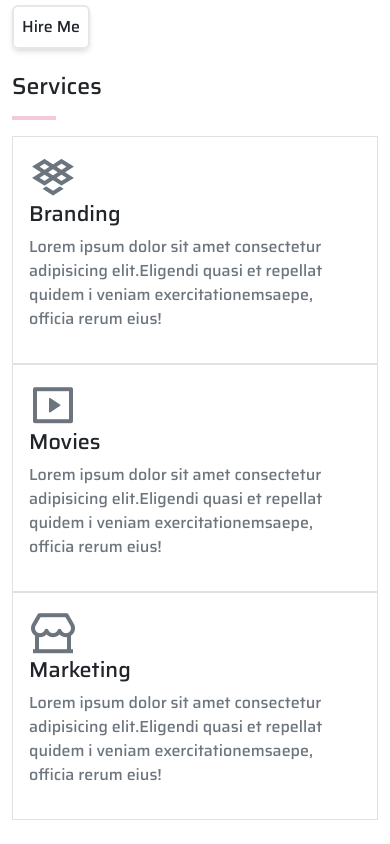
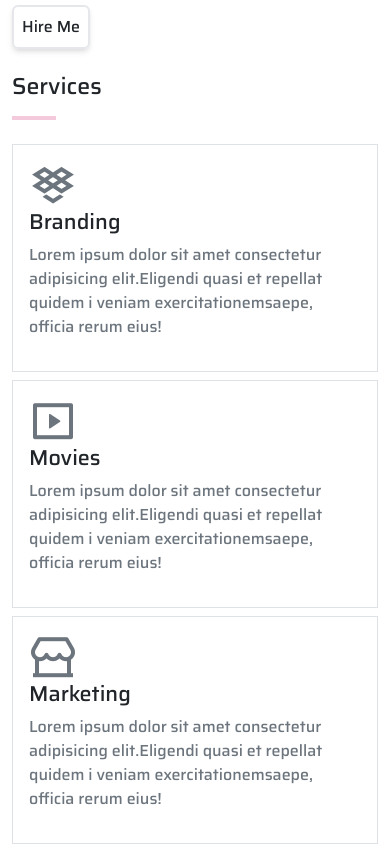
Before and after one commit to Shamaun-Nabi/react-simple-folio, a React (Create React App) app: page / in a window 390 px wide. Shown: the part 1999-2843 px from the top of the page. Before the commit the page ends 2819 px from the top, so only its background shows below. Built offline with nearby package versions, Linux system fonts and the light colour scheme.

Commit message:
services responsive

```diff
--- a/src/components/Services.js
+++ b/src/components/Services.js
@@ -26,7 +26,7 @@ export default function Services() {
         <div className="container">
           <div className="row">
             {cardData.map((cardData) => (
-              <div className="col-md-4 ">
+              <div className="col-md-4 mt-2">
                 <div className="border border-gray-700 p-3">
                   <i className={cardData.icon}></i>
                   <h4>{cardData.Name}</h4>
```
